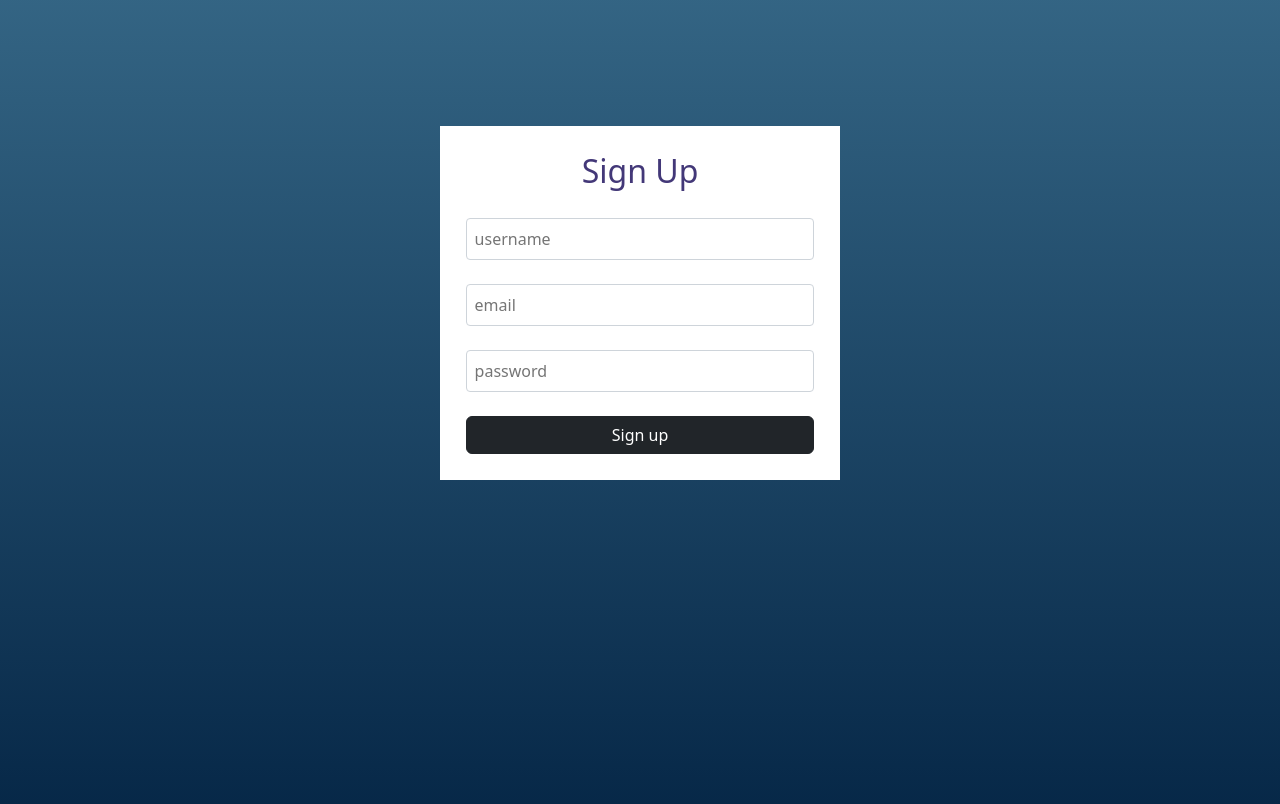
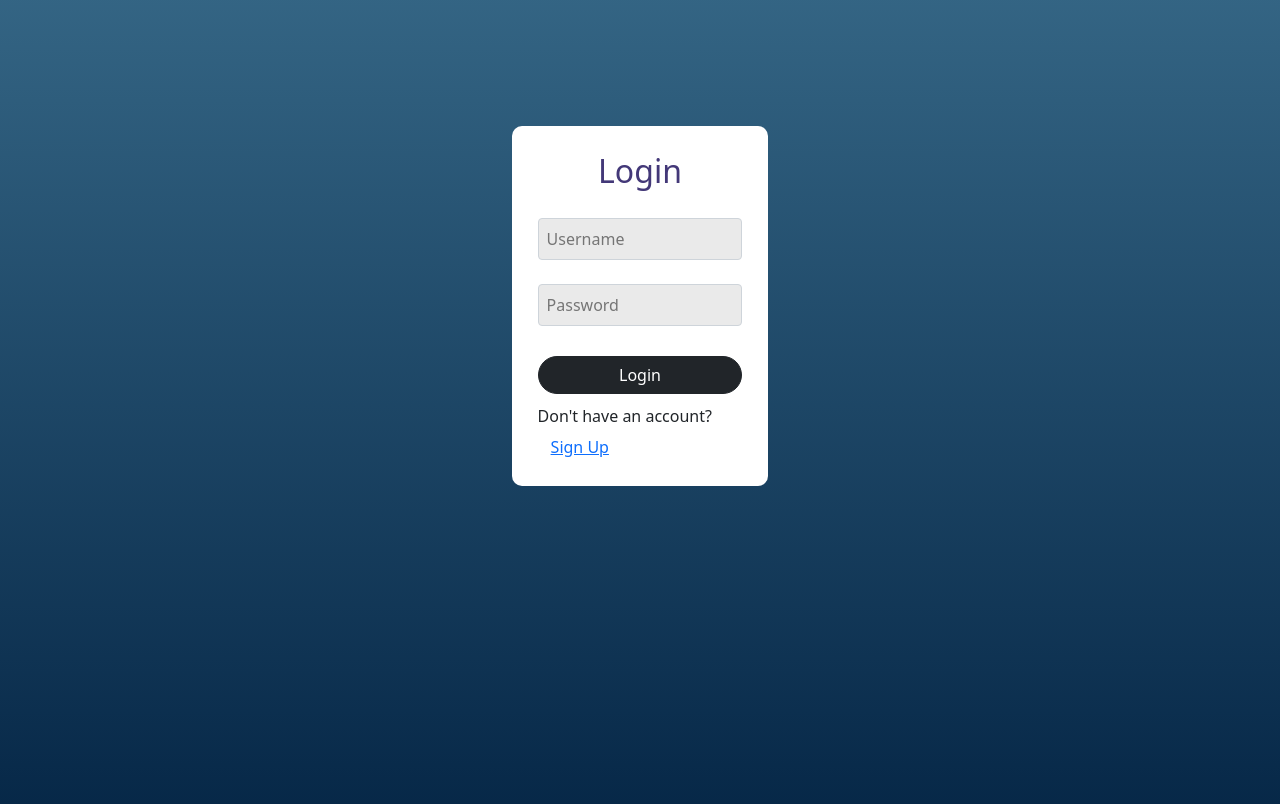
Before and after one commit to Drei-ui/studentPortal, a React (Create React App) app in the folder client/: page / in a window 1280 px wide. Shown: the part 114-918 px from the top of the page. Built offline with nearby package versions, Linux system fonts and the light colour scheme.

Commit message:
login page setup
added a login page for the student database

```diff
--- a/client/src/Elements/Create.jsx
+++ b/client/src/Elements/Create.jsx
@@ -18,7 +18,7 @@ function Create() {
 
         axios.post('/add_user', values)
             .then((res) => {
-                navigate('/');
+                navigate('/home');
                 console.log(res);
             })
             .catch((err) => console.log(err));
--- a/client/src/Elements/Home.jsx
+++ b/client/src/Elements/Home.jsx
@@ -1,38 +1,47 @@
-import axios from 'axios'
-import React, { useEffect, useState } from 'react'
-import { Link } from 'react-router-dom'
-import './home.css'
+import axios from 'axios';
+import React, { useEffect, useState } from 'react';
+import { Link } from 'react-router-dom';
+import './home.css';
 
 function Home() {
-    const [data, setData] = useState([])
-    const [deleted, setDeleted] = useState(true)
-    useEffect(()=>{
-        if(deleted){
-            setDeleted(false)
+  const [data, setData] = useState([]);
+  const [deleted, setDeleted] = useState(true);
+
+  useEffect(() => {
+    if (deleted) {
+      setDeleted(false);
       axios.get('/students')
-        .then((res)=>{
-            setData(res.data)
+        .then((res) => {
+          setData(res.data);
         })
-        .catch((err)=>console.log(err))
+        .catch((err) => console.log(err));
     }
-    }, [deleted])
+  }, [deleted]);
 
-    function handleDelete(id){
+  function handleDelete(id) {
     axios.delete(`/delete/${id}`)
-        .then((res)=>{
-            setDeleted(true)
+      .then((res) => {
+        setDeleted(true);
       })
-        .catch((err)=> console.log(err))
+      .catch((err) => console.log(err));
   }
+
   return (
-    <div className='container-fluid vh-100 vw-100 Home'>
-            <h3 className='text-center mb-4'>Student Portal</h3>
-            <div className='d-flex justify-content-end mb-4'>
-                <Link className='btn btn-success' to='/create'>Add Student</Link>
+    <div className="container-fluid vh-100 vw-100 Home">
+      {/* Topbar */}
+      <div className="topbar">
+        <h3 className="text-center mb-4">Student Portal</h3>
       </div>
-            <div className='table-responsive'>
-                <table className='table table-striped table-bordered'>
-                    <thead className='thead-dark'>
+
+      {/* Main Content */}
+      <div className="d-flex justify-content-end mb-3 gap-1 pt-3">
+        <Link className="btn btn-success" to="/create">Add Student</Link>
+        <Link className="btn btn-secondary" to="/">Logout</Link>
+      </div>
+
+      <div className="table-responsive">
+        <table className="table table-striped table-bordered">
+          <thead className="thead-dark">
             <tr>
               <th>ID</th>
               <th>Name</th>
@@ -52,9 +61,9 @@ function Home() {
                   <td>{student.age}</td>
                   <td>{student.gender}</td>
                   <td>
-                                        <Link className='btn btn-info mx-1' to={`/read/${student.id}`}>Read</Link>
-                                        <Link className='btn btn-warning mx-1' to={`/edit/${student.id}`}>Edit</Link>
-                                        <button onClick={() => handleDelete(student.id)} className='btn btn-danger mx-1'>Delete</button>
+                    <Link className="btn btn-info mx-1" to={`/read/${student.id}`}>Read</Link>
+                    <Link className="btn btn-warning mx-1" to={`/edit/${student.id}`}>Edit</Link>
+                    <button onClick={() => handleDelete(student.id)} className="btn btn-danger mx-1">Delete</button>
                   </td>
                 </tr>
               ))
@@ -63,7 +72,7 @@ function Home() {
         </table>
       </div>
     </div>
-  )
+  );
 }
 
-export default Home
+export default Home;
--- a/client/src/Elements/Login.css
+++ b/client/src/Elements/Login.css
@@ -4,7 +4,9 @@
     flex-direction: column;
     margin-top: 15rem;
     padding: 2%;
-    width: 400px;
+    width: 20vw;
+    height: 45vh;
+    border-radius: 10px;
 }
 
 .Header {
@@ -18,10 +20,30 @@ body{
     overflow: hidden;
 }
 
-input{
+.details{
     display: flex;
     flex-direction: column;
     gap: 10px;
     background: transparent;
-    color: #797979;
+
 }
+
+input{
+    display: flex;
+    align-items: center;
+    background: #eaeaea;
+
+}
+
+
+.buttons{
+    display: flex;
+    flex-direction: row;
+    gap: 20px;
+    margin-top: 30px;
+
+}
+.buttons button{
+    width: 500px;
+    border-radius: 20px;
+}
--- a/client/src/Elements/Login.jsx
+++ b/client/src/Elements/Login.jsx
@@ -1,31 +1,99 @@
-import React from 'react'
-import { useNavigate } from 'react-router-dom'
-import './Login.css'
+import React, { useState } from 'react';
+import { useNavigate } from 'react-router-dom';
+import './Login.css';
 
 const Login = () => {
+  const [isLogin, setIsLogin] = useState(true); // State to toggle between login and signup
+  const [username, setUsername] = useState('');
+  const [email, setEmail] = useState(''); // Only for signup
+  const [password, setPassword] = useState('');
+  const navigate = useNavigate();
+
+  // Handle Login Submission
+  const handleLogin = (e) => {
+    e.preventDefault();
+    // Mock authentication (replace with real API call)
+    if (username === 'admin' && password === 'admin') {
+      localStorage.setItem('auth', 'true');
+      navigate('/home'); // Redirect to home after login
+    } else {
+      alert('Invalid login credentials');
+    }
+  };
+
+  // Handle Signup Submission
+  const handleSignup = (e) => {
+    e.preventDefault();
+    // Mock signup (replace with real API call)
+    if (username && password && email) {
+      alert('Account created successfully!');
+      setIsLogin(true); // Switch back to login after successful signup
+    } else {
+      alert('Please fill out all fields');
+    }
+  };
+
   return (
     <div className='container'>
       <div className='Header'>
-        <h2>Sign Up</h2>
+        <h2>{isLogin ? 'Login' : 'Sign Up'}</h2>
       </div>
-      <form >
-        <div className="form-group">
-            <input type="text" placeholder='username' />
-        </div>
-      </form>
-      <form >
-        <div className="form-group">
-            <input type="email" placeholder='email' />
-        </div>
-      </form>
-      <form >
-        <div className="form-group">
-            <input type="password" placeholder='password' />
-        </div>
-      </form>
-      <button type='submit' className='btn btn-dark'>Sign up</button>
+      <div className="details">
+        <form onSubmit={isLogin ? handleLogin : handleSignup}>
+          <div className="form-group">
+            <input
+              type="text"
+              placeholder='Username'
+              value={username}
+              onChange={(e) => setUsername(e.target.value)}
+              required
+            />
+          </div>
+
+          {!isLogin && (
+            <div className="form-group">
+              <input
+                type="email"
+                placeholder='Email'
+                value={email}
+                onChange={(e) => setEmail(e.target.value)}
+                required
+              />
+            </div>
+          )}
+
+          <div className="form-group">
+            <input
+              type="password"
+              placeholder='Password'
+              value={password}
+              onChange={(e) => setPassword(e.target.value)}
+              required
+            />
+          </div>
+
+          <div className="buttons">
+            <button type='submit' className='btn btn-dark'>
+              {isLogin ? 'Login' : 'Sign Up'}
+            </button>
+          </div>
+        </form>
+
+        {/* Toggle between Login and Sign Up */}
+        <p>
+          {isLogin
+            ? "Don't have an account? "
+            : 'Already have an account? '}
+          <button
+            className="btn btn-link"
+            onClick={() => setIsLogin(!isLogin)}
+          >
+            {isLogin ? 'Sign Up' : 'Login'}
+          </button>
+        </p>
+      </div>
     </div>
-  )
+  );
 }
 
-export default Login
+export default Login;
--- a/client/src/Elements/home.css
+++ b/client/src/Elements/home.css
@@ -1,6 +1,25 @@
 .Home {
     background-color: #9DBDFF; /* Light background color for the whole page */
-    padding: 20px;
+    margin-top: 60px;
+}
+
+.topbar {
+    width: 100%;
+    height: 60px;
+    background: linear-gradient(#6439FF, #4F75FF);
+    display: flex;
+    justify-content: center;
+    align-items: center;
+    position: fixed; /* Keep the topbar fixed at the top */
+    top: 0;
+    left: 0; /* Ensure it stays aligned with the viewport's left */
+    z-index: 1000; /* Ensure it's above all other elements */
+    color: white;
+    box-shadow: 0 4px 8px rgba(0, 0, 0, 0.1);
+  }
+
+.topbar h3{
+    margin-top: 15px;
 }
 
 .table {
@@ -31,8 +50,13 @@
 
 .table-responsive {
     overflow-x: auto; /* Enable horizontal scroll if table is too wide */
+    margin-top: 20px;
 }
 
 .btn-info, .btn-warning, .btn-danger {
     margin: 0 2px; /* Space buttons slightly apart */
 }
+
+.btn-secondary{
+    background-color: #433878 !important;
+}
```
Lines whose indentation alone changed are shown as unchanged.
